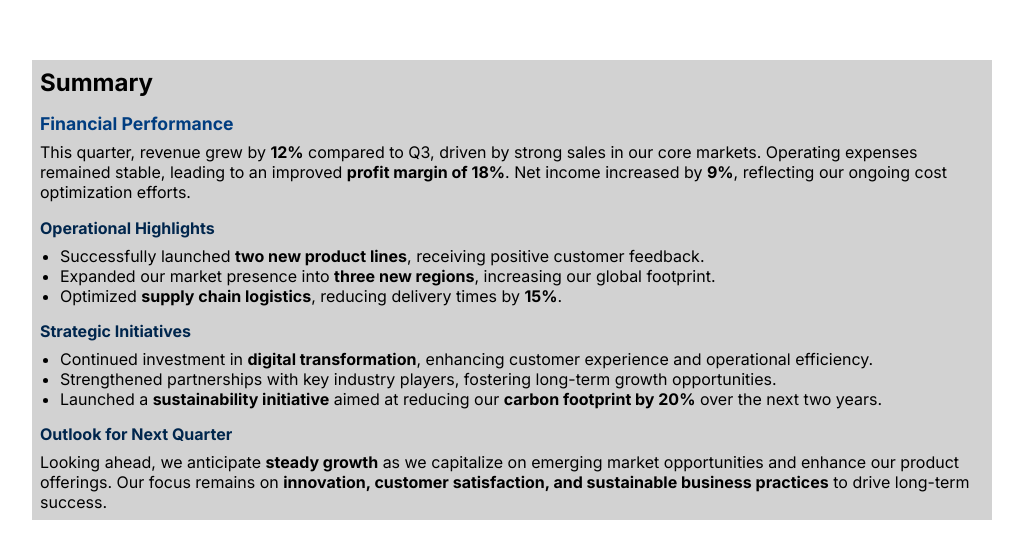
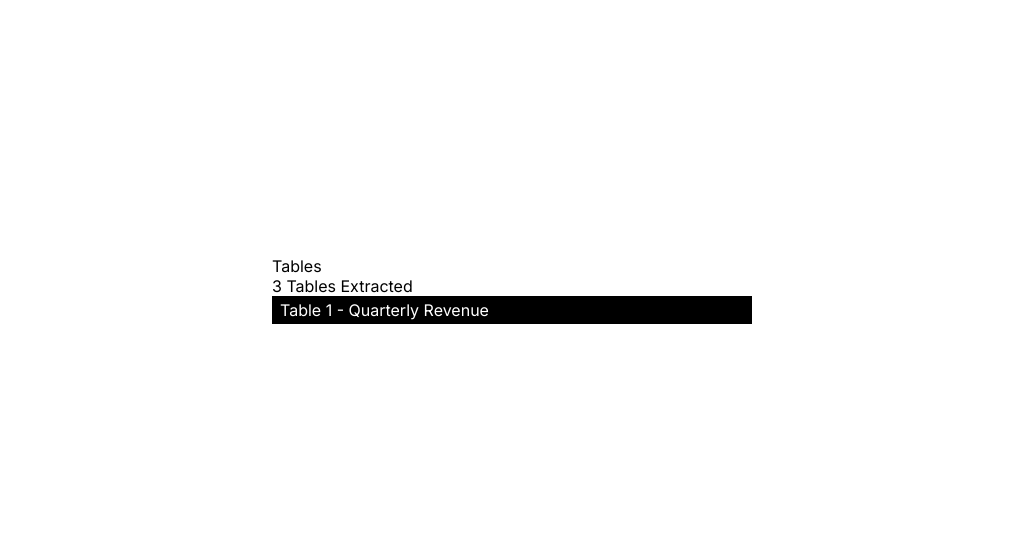
Before and after one commit to pranavsrivatsav/pdf-querier-client, a React (Vite) app: page / in a window 1280 px wide. Shown: the part 110-668 px from the top of the page, without its empty margins (128-1151 px from the left). Built offline with nearby package versions, Linux system fonts and the light colour scheme.

Commit message:
Init development for table preview

```diff
--- a/src/components/conversation/Summary.tsx
+++ b/src/components/conversation/Summary.tsx
@@ -10,7 +10,7 @@ interface SummaryProps {
 const Summary: React.FC<SummaryProps> = ({ title, content }) => {
     return (
         <div className={styles.container}>
-            <h2 className={styles.title}>{title}</h2>
+            <p className={styles.title}>{title}</p>
             <MarkdownRenderer markdown={content} />
         </div>
     );
--- /dev/null
+++ b/src/components/tables/CustomDropdown.module.css
@@ -0,0 +1,13 @@
+.container {
+    background: #000000;
+    color: white;
+    padding: 0.25rem 0.5rem;
+    width: 30rem;
+}
+
+.display {
+    font-size: 1rem;
+    white-space: nowrap;
+    overflow: hidden;
+    text-overflow: ellipsis;
+}
--- /dev/null
+++ b/src/components/tables/CustomDropdown.tsx
@@ -0,0 +1,46 @@
+import React, { useState } from "react";
+import styles from "./CustomDropdown.module.css";
+import ModalList from "./ModalList";
+
+export type option = {
+  display: string;
+  value: string;
+};
+
+interface CustomDropdownProps {
+  options: option[];
+  initialSelectedOption: option;
+}
+
+const CustomDropdown: React.FC<CustomDropdownProps> = ({
+  options,
+  initialSelectedOption,
+}) => {
+  const [isOpen, setIsOpen] = useState(false);
+  const [selectedOption, setSelectedOption] = useState(initialSelectedOption || options[0]);
+
+  const toggleDropdown = () => {
+    setIsOpen(!isOpen);
+  };
+
+  const onSelect = (option: option) => {
+    setSelectedOption(option);
+    setIsOpen(false);
+  };
+
+  return (
+    <div className={styles.container} onClick={toggleDropdown}>
+      <div className={styles.display}>{selectedOption.display}</div>
+      <ModalList
+        title="Select an option"
+        isOpen={isOpen}
+        onClose={toggleDropdown}
+        options={options}
+        selectedOption={selectedOption}
+        onSelect={onSelect}
+      />
+    </div>
+  );
+};
+
+export default CustomDropdown;
--- /dev/null
+++ b/src/components/tables/ModalList.module.css
@@ -0,0 +1,74 @@
+/* ModalList.module.css */
+.modalOverlay {
+    position: fixed;
+    top: 0;
+    left: 0;
+    width: 100%;
+    height: 100%;
+    background-color: rgba(0, 0, 0, 0.5);
+    display: flex;
+    justify-content: center;
+    align-items: center;
+    z-index: 1000;
+  }
+
+  .modalContent {
+    background-color: #000000;
+    padding: 20px;
+    border-radius: 5px;
+    box-shadow: 0 2px 5px rgba(0, 0, 0, 0.3);
+    min-width: 300px;
+    max-width: 600px;
+  }
+
+  .modalHeader {
+    display: flex;
+    justify-content: space-between;
+    align-items: center;
+    margin-bottom: 10px;
+  }
+
+  .modalCloseButton {
+    cursor: pointer;
+    font-size: 20px;
+    border: none;
+    background: none;
+    color: #ffffff;
+  }
+
+  .modalList {
+    list-style: none;
+    padding: 0;
+    margin: 0;
+  }
+
+  .modalListItem {
+    padding: 10px;
+    cursor: pointer;
+  }
+
+  .modalListItem:hover {
+    background-color: #f0f0f0;
+    color: #000000;
+  }
+
+  .modalListItem.selected {
+    background-color: rgb(86, 86, 231);
+    color: yellow
+  }
+
+  .modalFooter {
+      display: flex;
+      justify-content: flex-end;
+      margin-top: 20px;
+  }
+
+  .modalFooter button {
+      padding: 8px 16px;
+      margin-left: 10px;
+      border: none;
+      border-radius: 4px;
+      cursor: pointer;
+      background-color: #007bff; /* Example color */
+      color: white;
+  }
--- /dev/null
+++ b/src/components/tables/ModalList.tsx
@@ -0,0 +1,63 @@
+// ModalList.tsx
+import styles from "./ModalList.module.css";
+import { option } from "./CustomDropdown";
+
+interface ModalListProps {
+  title: string;
+  isOpen: boolean;
+  onClose: () => void;
+  options: option[];
+  selectedOption: option;
+  onSelect: (option: option) => void;
+}
+
+const ModalList = ({
+  title,
+  isOpen,
+  onClose,
+  options,
+  selectedOption,
+  onSelect,
+}: ModalListProps) => {
+  if (!isOpen) {
+    return null;
+  }
+
+  const handleItemClick = (option: option) => {
+    onSelect(option);
+    onClose();
+  };
+
+  return (
+    <div className={styles.modalOverlay}>
+      <div className={styles.modalContent}>
+        <div className={styles.modalHeader}>
+          <h2>{title}</h2>
+          <button className={styles.modalCloseButton} onClick={onClose}>
+            &times;
+          </button>
+        </div>
+        <ul className={styles.modalList}>
+          {options.map((option) => {
+            return (
+              <li
+                key={`listItem-${option.value}`}
+                className={`${styles.modalListItem} ${
+                  selectedOption === option ? styles.selected : ""
+                }`}
+                onClick={() => handleItemClick(option)}
+              >
+                {option.display}
+              </li>
+            );
+          })}
+        </ul>
+        <div className={styles.modalFooter}>
+          <button onClick={onClose}>Cancel</button>
+        </div>
+      </div>
+    </div>
+  );
+};
+
+export default ModalList;
--- /dev/null
+++ b/src/components/tables/TablesPreview.tsx
@@ -0,0 +1,41 @@
+import React from "react";
+import styles from "./TablesPreview.module.css";
+import CustomDropdown, { option } from "./CustomDropdown";
+
+interface table {
+  id: string;
+  caption: string;
+  type: string;
+  content: string;
+  rowCount: number;
+}
+
+interface TablesPreviewProps {
+  tables: table[];
+}
+
+const TablesPreview: React.FC<TablesPreviewProps> = ({ tables }) => {
+  const options = generateOptions(tables);
+  return (
+    <div className={styles.container}>
+      <p className={styles.title}>Tables</p>
+      <p className={styles.extractedCount}>{tables.length} Tables Extracted</p>
+      <CustomDropdown
+        options={options}
+        initialSelectedOption={options[0]}
+      />
+    </div>
+  );
+};
+
+function generateOptions(tables: table[]): option[] {
+  return tables.map((table, index) => {
+    return {
+      display:
+        `Table ${index + 1}` + (table.caption ? ` - ${table.caption}` : ""),
+      value: table.id,
+    };
+  });
+}
+
+export default TablesPreview;
--- a/src/pages/Home.tsx
+++ b/src/pages/Home.tsx
@@ -1,7 +1,9 @@
-import Summary from '../components/conversation/Summary';
-import UploadPDF from '../components/fileUpload/FileUpload';
-import ProcessPdf from '../components/processing/ProcessPdf';
-import ProgressBar from '../components/processing/ProgressBar';
+import Summary from "../components/conversation/Summary";
+import UploadPDF from "../components/fileUpload/FileUpload";
+import ProcessPdf from "../components/processing/ProcessPdf";
+import ProgressBar from "../components/processing/ProgressBar";
+import CustomDropdown from "../components/tables/CustomDropdown";
+import TablesPreview from "../components/tables/TablesPreview";
 
 const sampleMarkdown = `
 ### Financial Performance
@@ -23,10 +25,42 @@ Looking ahead, we anticipate **steady growth** as we capitalize on emerging mark
 
 const Home = () => {
   return (
-    <div style={{ display: 'flex', justifyContent: 'center', alignItems: 'center', flexDirection: 'column', height: '100vh' }}>
+    <div
+      style={{
+        display: "flex",
+        justifyContent: "center",
+        alignItems: "center",
+        flexDirection: "column",
+        height: "100vh",
+      }}
+    >
       {/* <UploadPDF onUpload={(file) => console.log(file)} /> */}
       {/* <ProcessPdf fileName="sample.pdf" progress={50} onCompletion={() => console.log('Processing completed')} /> */}
-      <Summary title="Summary" content={sampleMarkdown} />
+      {/* <Summary title="Summary" content={sampleMarkdown} /> */}
+      <TablesPreview tables={[
+        {
+          id: "1",
+          caption: "Quarterly Revenue",
+          type: "table",
+          content: "Revenue,Profit\n1000,200\n1500,300",
+          rowCount: 2,
+        },
+        {
+          id: "2",
+          caption: "Customer Feedback",
+          type: "table",
+          content: "Customer,Rating\nAlice,5\nBob,4",
+          rowCount: 2,
+        },
+        {
+          id: "3",
+          caption: "Available Products",
+          type: "table",
+          content: "Product,Price\nApple,1\nBanana,2\nCherry,3",
+          rowCount: 3,
+        }
+      ]}
+      />
     </div>
   );
 };
```
Also changed, not shown: src/components/tables/TablesPreview.module.css (added).
